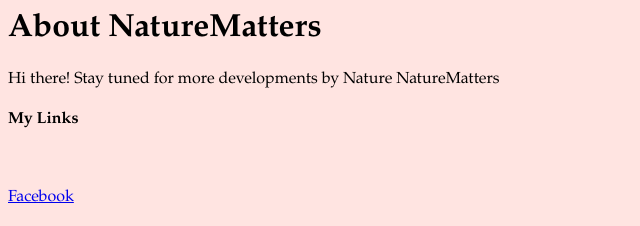
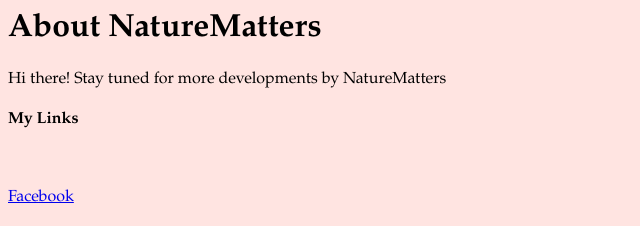
Before and after one commit to superdupersumi/NatureMatters, a plain HTML site: page about.html in a window 1280 px wide. Shown: the part 414-640 px from the top of the page, 0-640 px from the left. Drawn offline with Linux system fonts and the light colour scheme.

Commit message:
Update about.html

```diff
--- a/about.html
+++ b/about.html
@@ -30,7 +30,7 @@
             </h1>
             <div class="about-content">
               <p>
-                Hi there! Stay tuned for more developments by Nature NatureMatters
+                Hi there! Stay tuned for more developments by NatureMatters
               </p>
             </div>
         </div>
```
